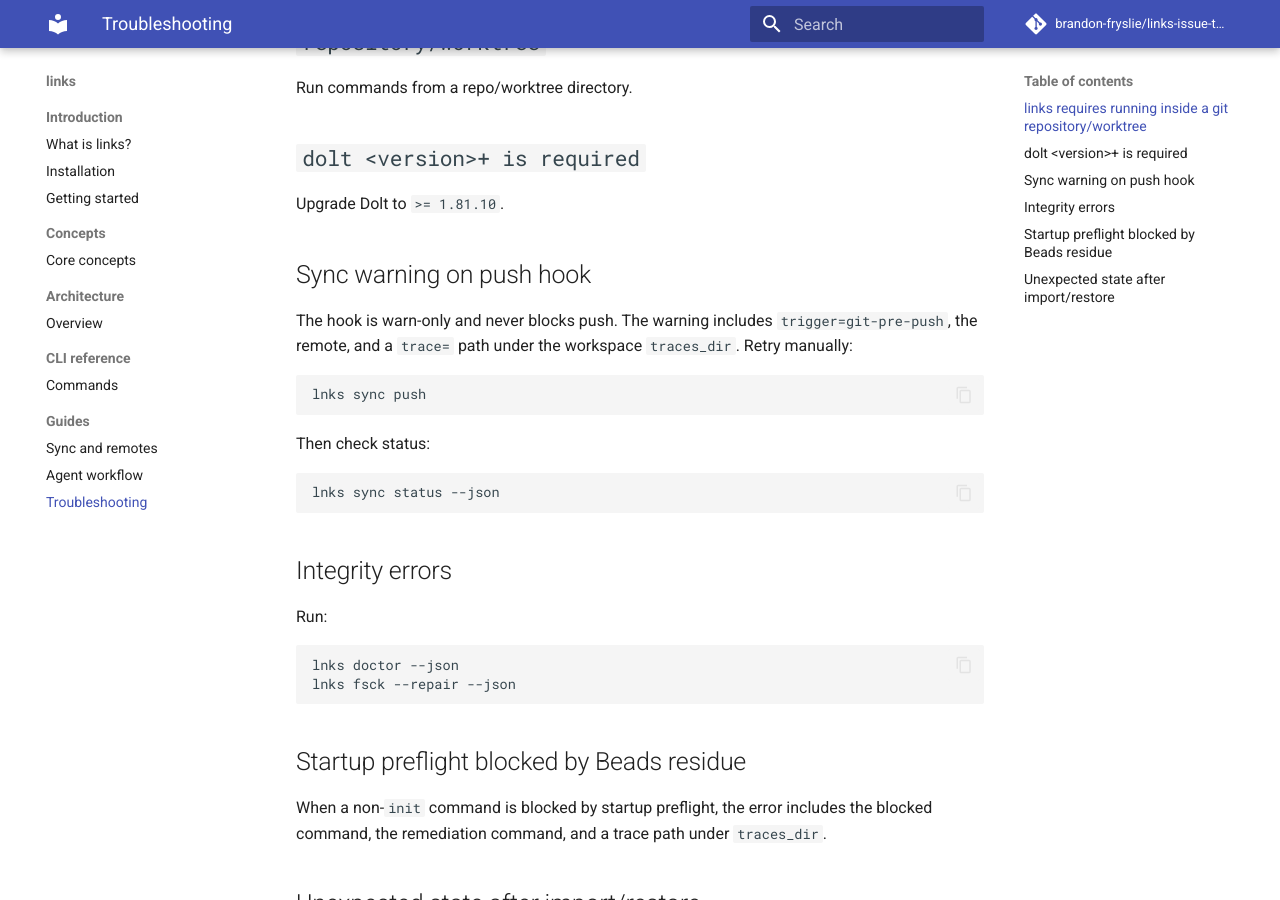
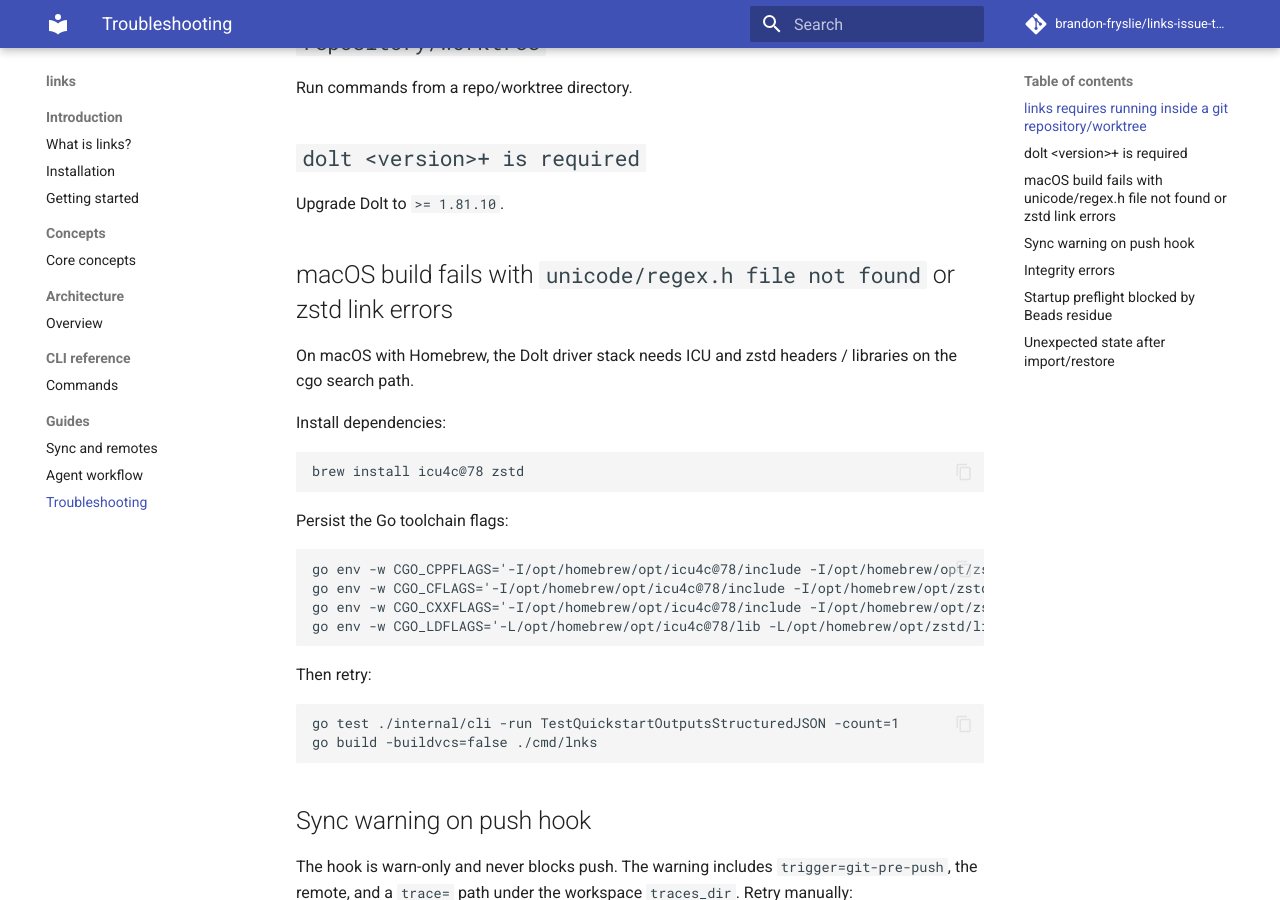
Before and after one commit to brandon-fryslie/links-issue-tracker, an MkDocs documentation site: the page built from docs/guides/troubleshooting.md, in a window 1280 px wide and 900 px high, scrolled down 191 px. Built offline with MkDocs 1.6.1 and Material for MkDocs 9.7.7, drawn with Linux system fonts in a browser that asks for light colours; comment, search, counter and statistics services are not loaded.

Commit message:
Document macOS Dolt build setup

````diff
--- a/docs/guides/troubleshooting.md
+++ b/docs/guides/troubleshooting.md
@@ -7,6 +7,32 @@ Run commands from a repo/worktree directory.
 ## `dolt <version>+ is required`
 
 Upgrade Dolt to `>= 1.81.10`.
+
+## macOS build fails with `unicode/regex.h file not found` or zstd link errors
+
+On macOS with Homebrew, the Dolt driver stack needs ICU and zstd headers / libraries on the cgo search path.
+
+Install dependencies:
+
+```sh
+brew install icu4c@78 zstd
+```
+
+Persist the Go toolchain flags:
+
+```sh
+go env -w CGO_CPPFLAGS='-I/opt/homebrew/opt/icu4c@78/include -I/opt/homebrew/opt/zstd/include'
+go env -w CGO_CFLAGS='-I/opt/homebrew/opt/icu4c@78/include -I/opt/homebrew/opt/zstd/include'
+go env -w CGO_CXXFLAGS='-I/opt/homebrew/opt/icu4c@78/include -I/opt/homebrew/opt/zstd/include'
+go env -w CGO_LDFLAGS='-L/opt/homebrew/opt/icu4c@78/lib -L/opt/homebrew/opt/zstd/lib'
+```
+
+Then retry:
+
+```sh
+go test ./internal/cli -run TestQuickstartOutputsStructuredJSON -count=1
+go build -buildvcs=false ./cmd/lnks
+```
 
 ## Sync warning on push hook
 
````
Also changed, not shown: docs/introduction/installation.md (+12 -0 lines).
